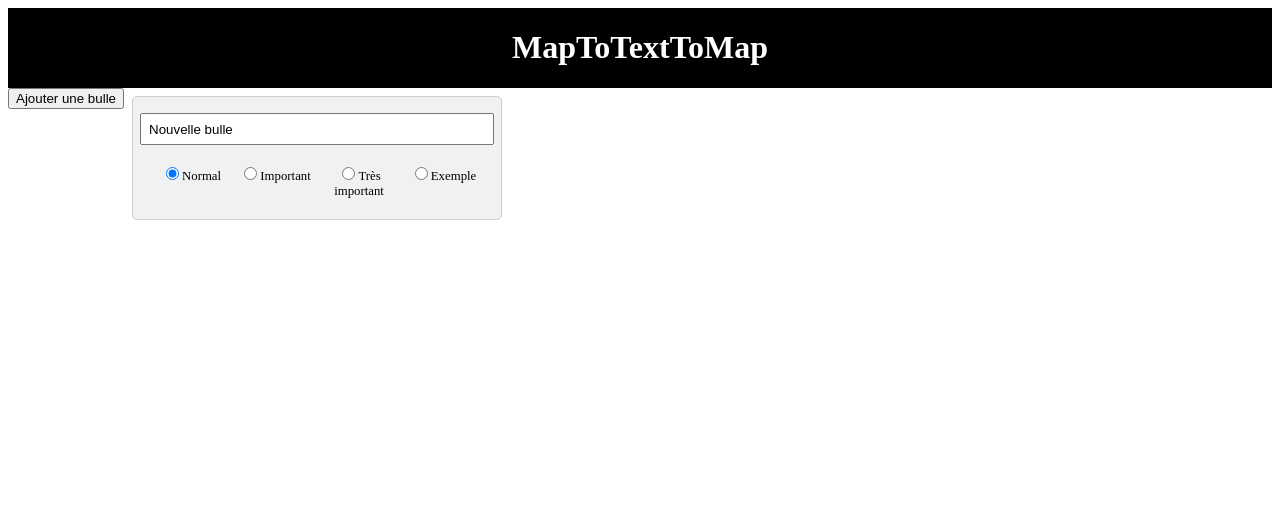
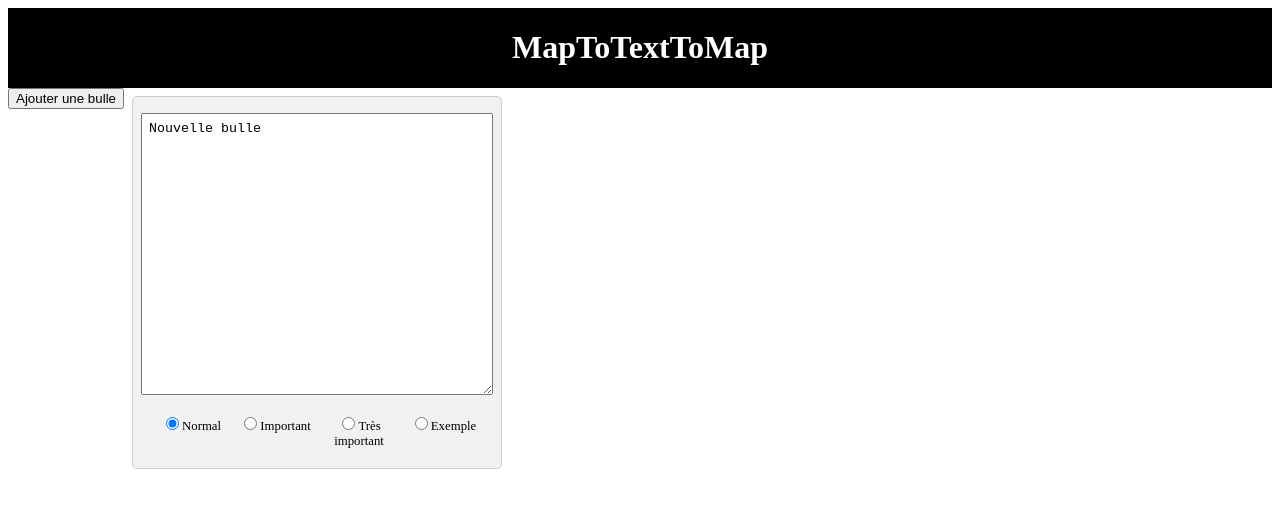
Before and after one commit to Chrstn67/MapToTextToMap, a React (Create React App) app: page / in a window 1280 px wide. Both pictures are taken after a click on the button "Ajouter une bulle". Shown: the top 508 px of the page. Built offline with nearby package versions, Linux system fonts and the light colour scheme.

Commit message:
composant MindMap

```diff
--- a/src/Components/MindMap/MindMap.js
+++ b/src/Components/MindMap/MindMap.js
@@ -37,7 +37,7 @@ const MindMap = () => {
           className={`bubble ${bubble.importance}`}
           style={{ width: `${bubble.text.length * 1.5}em` }}
         >
-          <input
+          <textarea
             type="text"
             value={bubble.text}
             onChange={(e) => updateBubble(bubble.id, e.target.value)}
--- a/src/Components/MindMap/MindMap.scss
+++ b/src/Components/MindMap/MindMap.scss
@@ -16,10 +16,11 @@
     display: flex;
     flex-direction: column;
     align-items: center;
-    min-width: 10em;
+    min-width: 15em;
 
-    input[type="text"] {
+    textarea[type="text"] {
       width: 100%;
+      height: 20em;
       padding: 0.5em;
       margin-bottom: 0.5rem;
       overflow: hidden;
```
